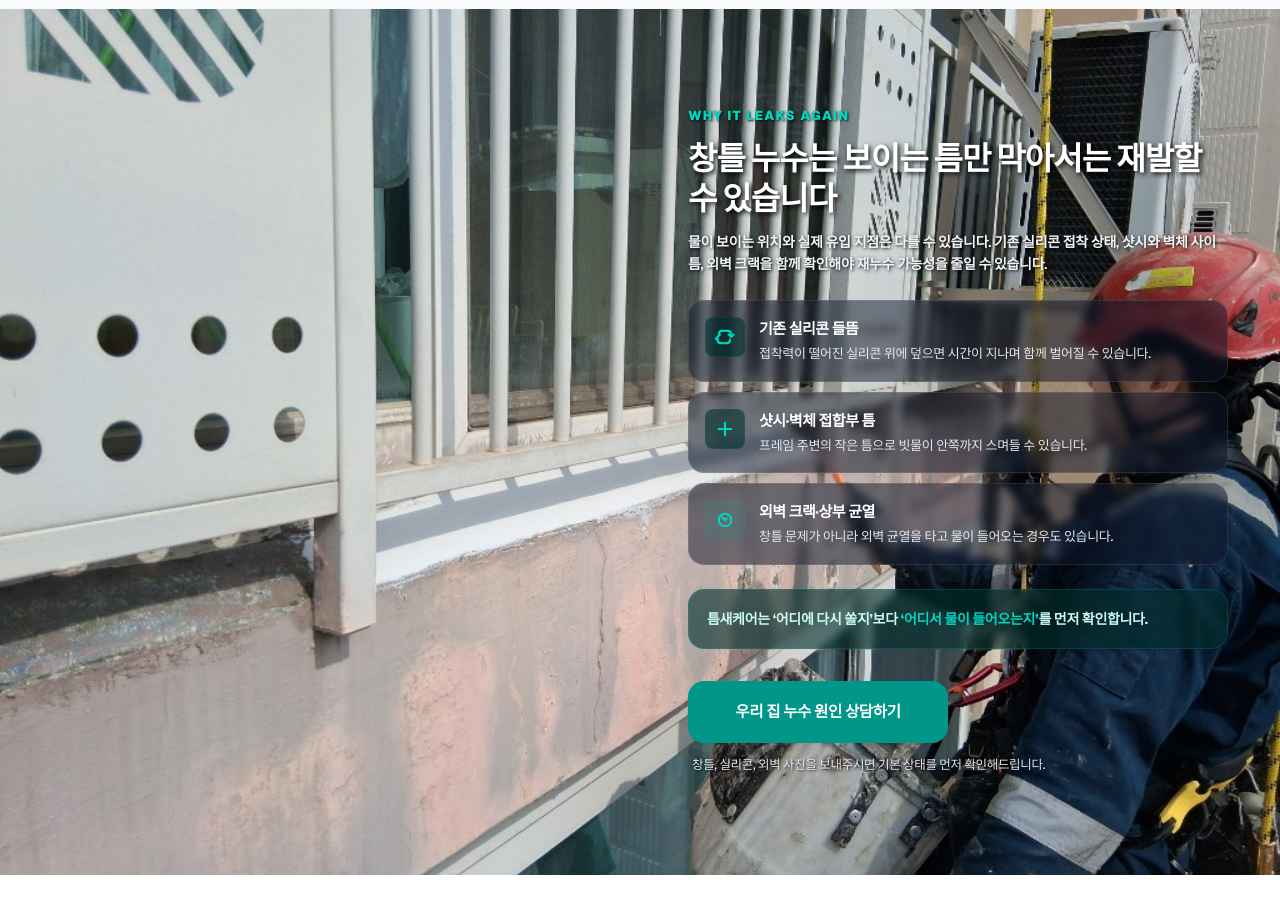
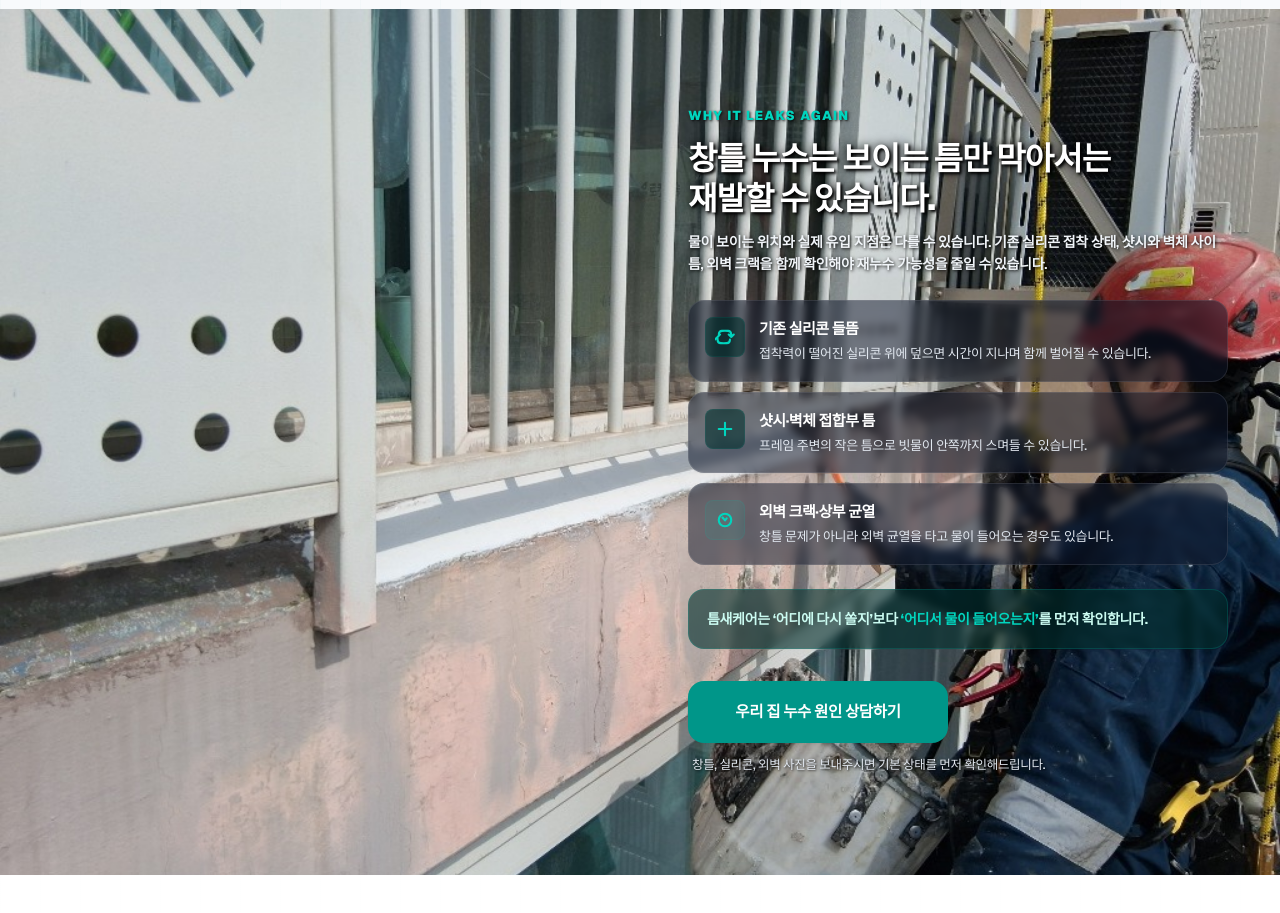
Before and after one commit to wogus5695-ctrl/Ngyeonggi-rope-01, a Next.js app: page / in a window 1280 px wide. Shown: the part 1660-2573 px from the top of the page. Built offline with nearby package versions, Linux system fonts and the light colour scheme.

Commit message:
docs: 공감 섹션 제목 수정 및 그림자 효과 강화

```diff
--- a/src/components/sections/LocalEmpathy.tsx
+++ b/src/components/sections/LocalEmpathy.tsx
@@ -42,9 +42,11 @@ export default function LocalEmpathy({ locationName, dynamicIntro }: LocalEmpath
               </div>
               <h2
                 className="text-2xl sm:text-[28px] lg:text-[32px] font-black text-white tracking-tight leading-[1.25]"
-                style={{ textShadow: "2px 2px 5px rgba(0, 0, 0, 0.95)" }}
+                style={{ textShadow: "2px 2px 3px rgba(0, 0, 0, 1), 0px 0px 10px rgba(0, 0, 0, 1)" }}
               >
-                창틀 누수는 보이는 틈만 막아서는 재발할 수 있습니다
+                창틀 누수는 보이는 틈만 막아서는
+                <br />
+                재발할 수 있습니다.
               </h2>
               <p
                 className="text-[14px] text-slate-100 leading-relaxed font-semibold"
```
